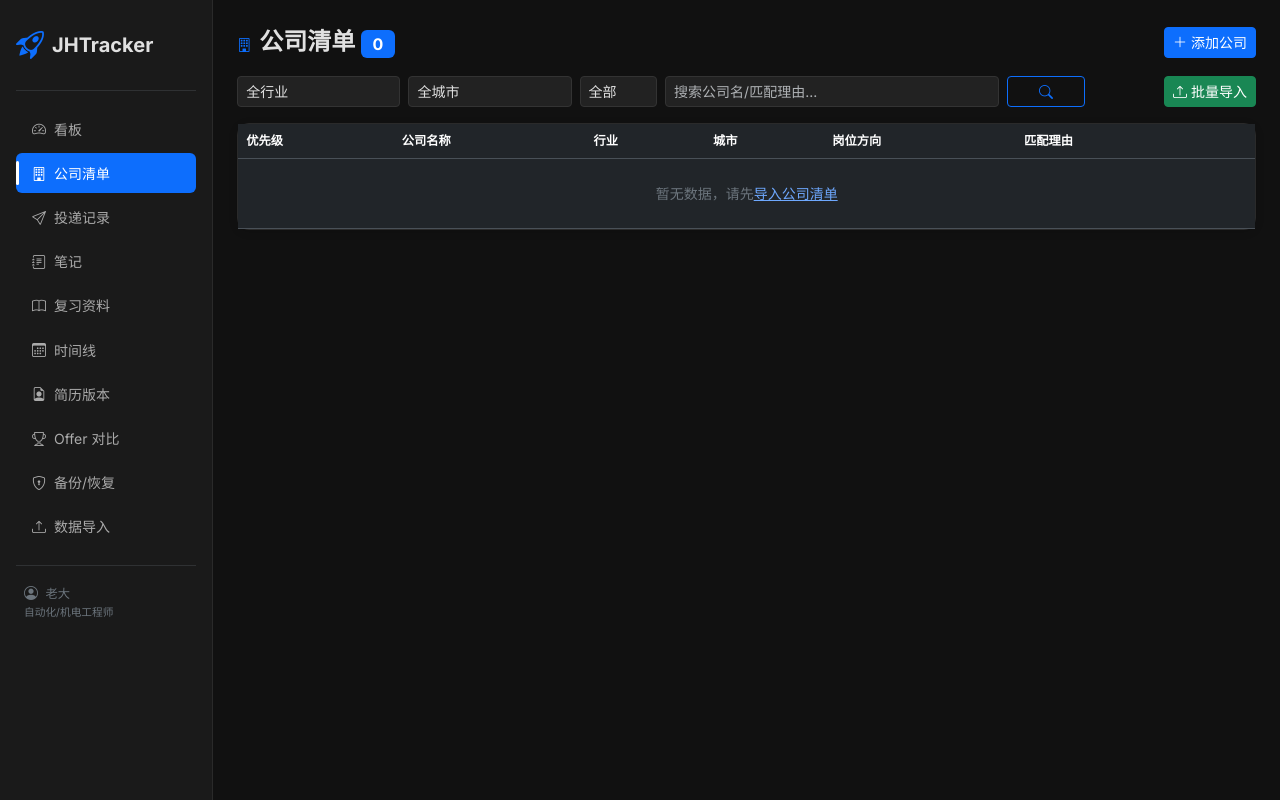
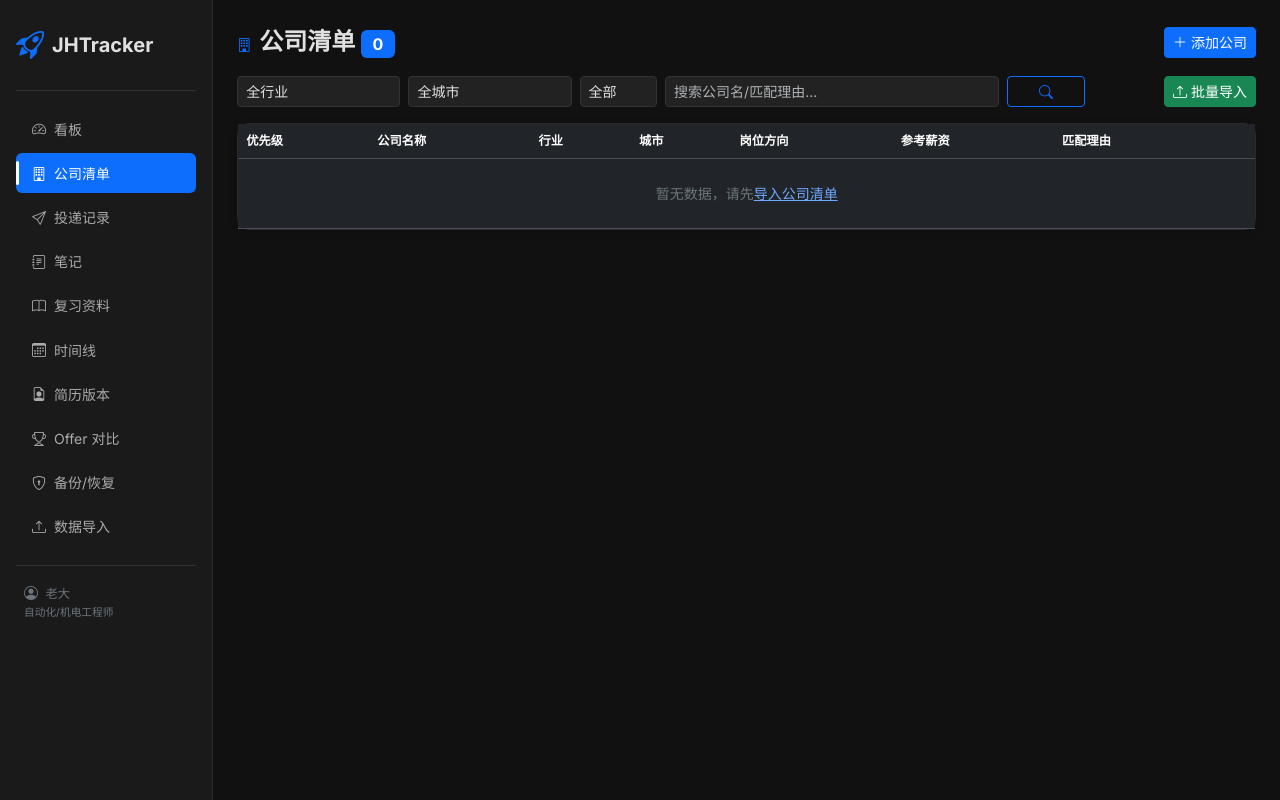
Before and after one commit to wangyh775/JHTracker, a Flask app: page /companies in a window 1280 px wide. Run offline with Flask 3, Linux system fonts and the light colour scheme.

Commit message:
feat: add salary column to company list

```diff
--- a/templates/companies.html
+++ b/templates/companies.html
@@ -40,7 +40,7 @@
   <div class="table-responsive">
     <table class="table table-hover align-middle mb-0">
       <thead class="text-secondary small">
-        <tr><th>优先级</th><th>公司名称</th><th>行业</th><th>城市</th><th>岗位方向</th><th>匹配理由</th><th></th></tr>
+        <tr><th>优先级</th><th>公司名称</th><th>行业</th><th>城市</th><th>岗位方向</th><th>参考薪资</th><th>匹配理由</th><th></th></tr>
       </thead>
       <tbody>
         {% for c in companies.items %}
@@ -50,11 +50,16 @@
           <td><span class="badge bg-secondary">{{ c.industry or '-' }}</span></td>
           <td>{{ c.city or '-' }}</td>
           <td class="small">{{ c.job_type or '-' }}</td>
+          <td class="small">
+            {% if c.salary_min or c.salary_max %}
+            {{ c.salary_min or '?' }}-{{ c.salary_max or '?' }}k
+            {% else %}-{% endif %}
+          </td>
           <td class="small text-secondary" style="max-width:300px; overflow:hidden; text-overflow:ellipsis; white-space:nowrap;">{{ c.match_reason or '-' }}</td>
           <td><a href="/companies/{{ c.id }}" class="btn btn-sm btn-outline-info py-0 px-2"><i class="bi bi-chevron-right"></i></a></td>
         </tr>
         {% else %}
-        <tr><td colspan="7" class="text-center text-secondary py-4">暂无数据，请先<a href="/import">导入公司清单</a></td></tr>
+        <tr><td colspan="8" class="text-center text-secondary py-4">暂无数据，请先<a href="/import">导入公司清单</a></td></tr>
         {% endfor %}
       </tbody>
     </table>
@@ -86,8 +91,10 @@
             <div class="col-md-4"><label class="form-label">城市</label><select class="form-select" name="city">{% for c in cities %}<option>{{ c }}</option>{% endfor %}</select></div>
             <div class="col-md-4"><label class="form-label">具体地点</label><input class="form-control" name="sub_city"></div>
             <div class="col-md-4"><label class="form-label">官网</label><input class="form-control" name="website"></div>
-            <div class="col-md-6"><label class="form-label">岗位方向</label><input class="form-control" name="job_type" placeholder="自动化/机电/电气"></div>
-            <div class="col-md-6"><label class="form-label">来源清单</label><input class="form-control" name="source_list" placeholder="A/B/手动"></div>
+            <div class="col-md-3"><label class="form-label">岗位方向</label><input class="form-control" name="job_type" placeholder="自动化/机电/电气"></div>
+            <div class="col-md-3"><label class="form-label">来源清单</label><input class="form-control" name="source_list" placeholder="A/B/手动"></div>
+            <div class="col-md-3"><label class="form-label">参考薪资下限 (k)</label><input type="number" class="form-control" name="salary_min" min="0"></div>
+            <div class="col-md-3"><label class="form-label">参考薪资上限 (k)</label><input type="number" class="form-control" name="salary_max" min="0"></div>
             <div class="col-12"><label class="form-label">匹配理由</label><textarea class="form-control" name="match_reason" rows="2"></textarea></div>
           </div>
         </div>
```
